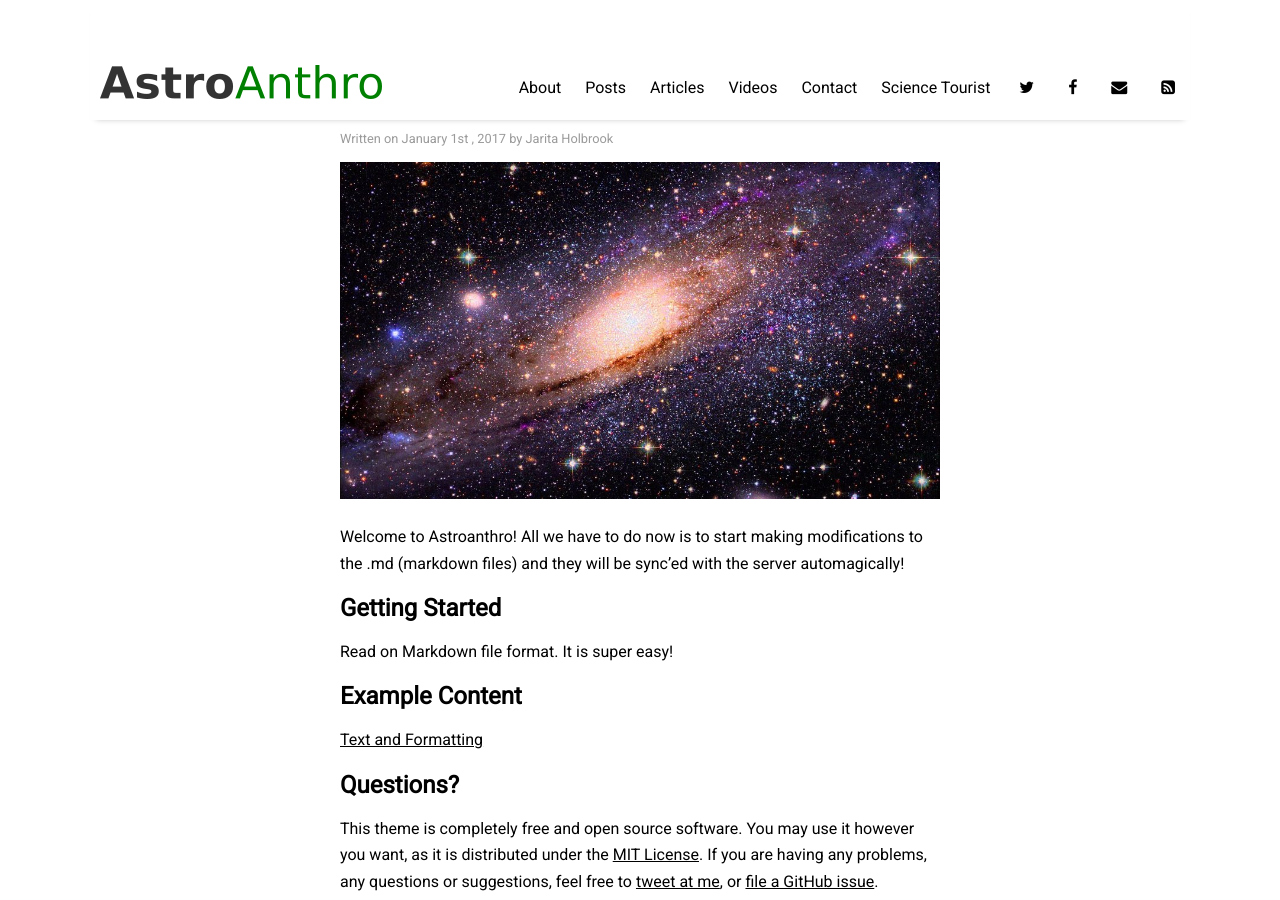
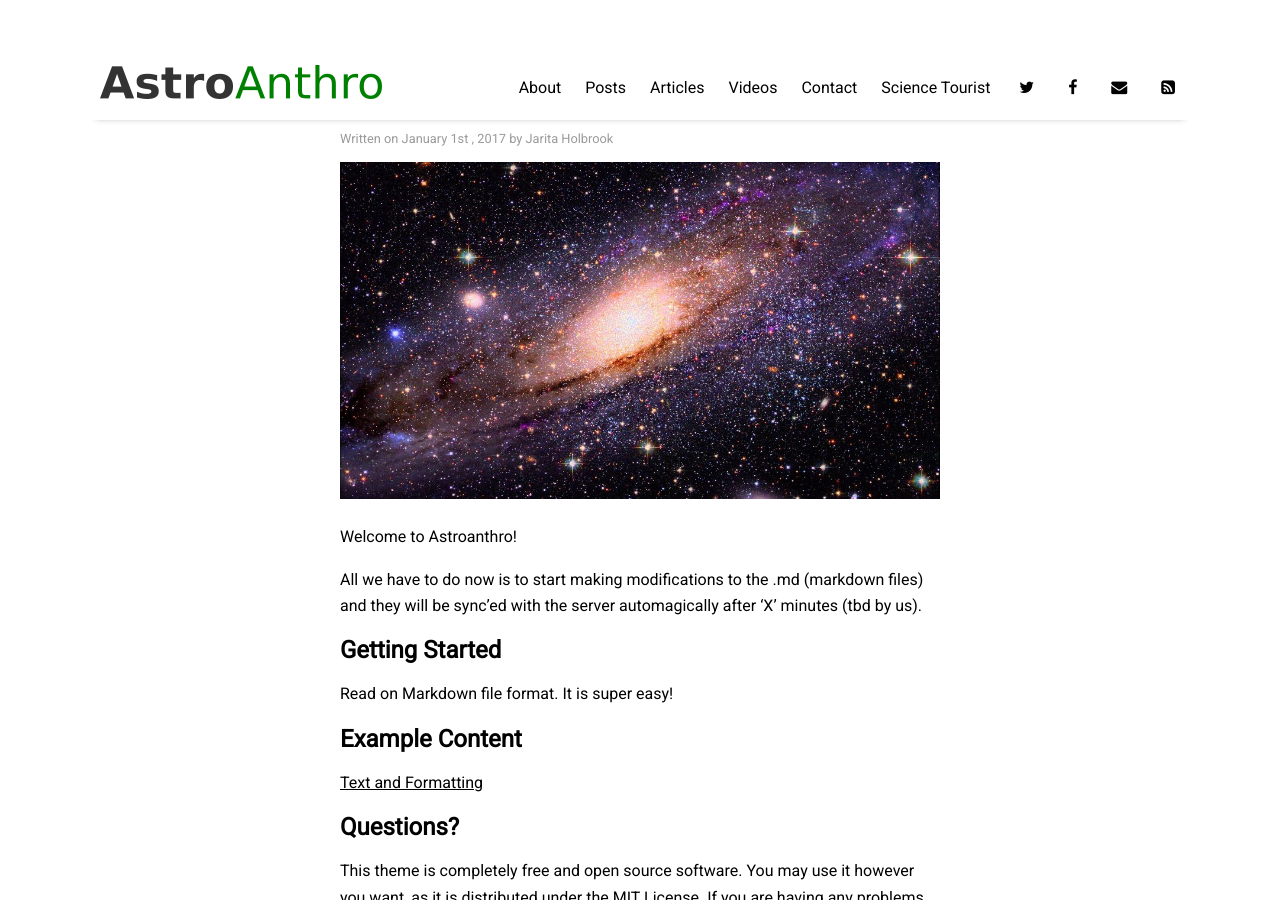
Before and after one commit to romeeld/AstroAnthro, a Jekyll site: the page built from _posts/2017-01-01-welcome-to-astroanthro.md, in a window 1280 px wide and 900 px high. Built offline with Jekyll 4.4.1, drawn with Linux system fonts in a browser that asks for light colours; nearby versions of some CDN libraries.

Commit message:
Update 2017-01-01-welcome-to-astroanthro.md

```diff
--- a/_posts/2017-01-01-welcome-to-astroanthro.md
+++ b/_posts/2017-01-01-welcome-to-astroanthro.md
@@ -3,11 +3,13 @@ layout: post
 title: "Welcome to Astroanthro"
 author: "Jarita Holbrook"
 categories: posts
-tags: [astroanthro, posts]
+tags: [posts]
 image: hubble-img.jpg
 ---
 
-Welcome to Astroanthro! All we have to do now is to start making modifications to the .md (markdown files) and they will be sync'ed with the server automagically!
+Welcome to Astroanthro!
+
+All we have to do now is to start making modifications to the .md (markdown files) and they will be sync'ed with the server automagically after 'X' minutes (tbd by us).
 
 ## Getting Started
 
```
